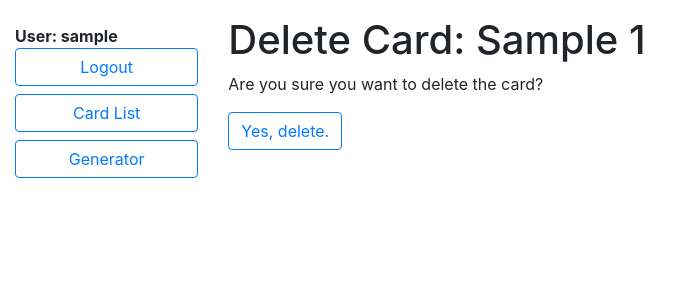
After one commit to BalaurZmeu/LoyaltyCard, a Django app: page /card_manager/card/1/delete/ in a window 1280 px wide. The commit adds this page. Shown: the top 300 px of the page, without its empty margins (0-691 px from the left). Run offline with Django 5.2, Linux system fonts and the light colour scheme; a user stored in the database is signed in; tables that the repository leaves empty hold one stand-in row (values such as "Sample post"); some libraries are stand-ins or nearby versions.

Commit message:
Added functionality to delete button, added DeleteCard view, url, added template for delete confirmation

```diff
--- a/loyalty_card/card_manager/forms.py
+++ b/loyalty_card/card_manager/forms.py
@@ -63,10 +63,10 @@ class ActivateForm(forms.Form):
             ('12', '12 months'),
         ],
         required=False,
-        label='Expiration date',
+        label='New activation period',
         widget=forms.Select(
             attrs={
-                'style': 'width: 150px;',
+                'style': 'width: 160px;',
                 'class': 'form-control',
             }
         )
--- /dev/null
+++ b/loyalty_card/card_manager/templates/card_manager/card_confirm_delete.html
@@ -0,0 +1,14 @@
+{% extends "main.html" %}
+
+{% block content %}
+
+<h1>Delete Card: {{ card }}</h1>
+
+<p>Are you sure you want to delete the card?</p>
+
+  <form action="" method="post">
+    {% csrf_token %}
+    <input class="btn btn-outline-primary" type="submit" action="" value="Yes, delete.">
+  </form>
+
+{% endblock %}
--- a/loyalty_card/card_manager/templates/card_manager/card_detail.html
+++ b/loyalty_card/card_manager/templates/card_manager/card_detail.html
@@ -14,7 +14,7 @@
     {% endif %}
   </form>
 
-  <button class="btn btn-outline-primary mt-3 mng-card">Delete card</button>
+  <a class="btn btn-outline-primary mt-3 mng-card" href="{% url 'card-delete' card.pk %}">Delete card</a>
 
   <table class="mt-4">
     <tr {% if card.status == 'e' %}
--- a/loyalty_card/card_manager/urls.py
+++ b/loyalty_card/card_manager/urls.py
@@ -8,5 +8,6 @@ urlpatterns = [
     path('card/<int:pk>', views.CardDetailView.as_view(), name='card-detail'),
     path('card/<int:pk>/activate/', views.CardDetailView.as_view(), name='card-activate'),
     path('card/<int:pk>/deactivate/', views.CardDetailView.as_view(), name='card-deactivate'),
+    path('card/<int:pk>/delete/', views.CardDelete.as_view(), name='card-delete'),
     path('generator/', views.generator, name='generator'),
 ]
--- a/loyalty_card/card_manager/views.py
+++ b/loyalty_card/card_manager/views.py
@@ -2,10 +2,12 @@ from django.shortcuts import get_object_or_404, render, redirect
 from .models import Card, Purchase
 from .forms import CardSearchForm, ActivateForm
 from django.views import generic
-from django.contrib.auth.mixins import LoginRequiredMixin
+from django.contrib.auth.mixins import LoginRequiredMixin, PermissionRequiredMixin
 from django.contrib.auth.decorators import login_required
 from datetime import datetime, timedelta
 from django.utils import timezone
+from django.urls import reverse_lazy
+from django.http import HttpResponseRedirect
 
 
 def index(request):
@@ -46,9 +48,10 @@ class CardListView(LoginRequiredMixin, generic.ListView):
         return context
 
 
-class CardDetailView(LoginRequiredMixin, generic.DetailView):
+class CardDetailView(PermissionRequiredMixin, generic.DetailView):
     """Class-based view for the specific card."""
     model = Card
+    permission_required = 'card_manager.change_card'
 
     def get_context_data(self, **kwargs):
         context = super().get_context_data(**kwargs)
@@ -85,6 +88,21 @@ class CardDetailView(LoginRequiredMixin, generic.DetailView):
         return redirect('card-detail', pk=card.pk)
 
 
+class CardDelete(PermissionRequiredMixin, generic.edit.DeleteView):
+    model = Card
+    success_url = reverse_lazy('card-list')
+    permission_required = 'card_manager.delete_card'
+
+    def form_valid(self, form):
+        try:
+            self.object.delete()
+            return HttpResponseRedirect(self.success_url)
+        except Exception as e:
+            return HttpResponseRedirect(
+                reverse("card-delete", kwargs={"pk": self.object.pk})
+            )
+
+
 @login_required
 def generator(request):
     """View function for the card generator."""
--- a/loyalty_card/static/css/main.css
+++ b/loyalty_card/static/css/main.css
@@ -20,7 +20,7 @@ th, td {
 }
 
 .mng-card {
-  width: 150px;
+  width: 160px;
 }
 
 .search-form tr:nth-child(odd) {
```
Also changed, not shown: loyalty_card/card_manager/models.py (line endings or trailing spaces).
